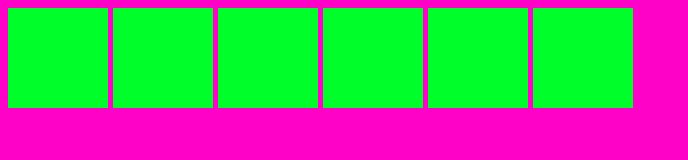
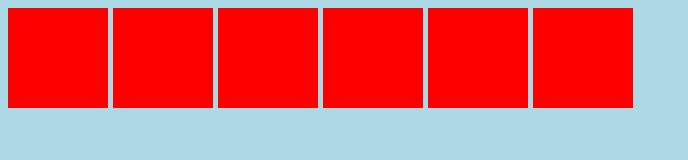
Before and after one commit to hulngo/exo., a plain HTML site: page sigmaboy5.html in a window 1280 px wide. Shown: the whole page, without its empty margins (0-688 px from the left). Drawn offline with Linux system fonts and the light colour scheme.

Commit message:
sigmaboy5.html

```diff
--- a/sigmaboy5.html
+++ b/sigmaboy5.html
@@ -10,7 +10,7 @@
 
 
             body {
-                background-color: rgb(255, 2, 200);
+                background-color: lightblue;
 
                 display: flex;
                 flex-direction: row;
@@ -21,7 +21,7 @@
             div {
                 height: 100px;
                 width: 100px;
-                background-color: rgb(0, 255, 42);
+                background-color: red;
             }
 
 
```
